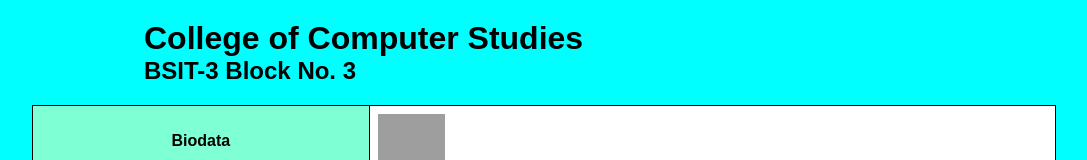
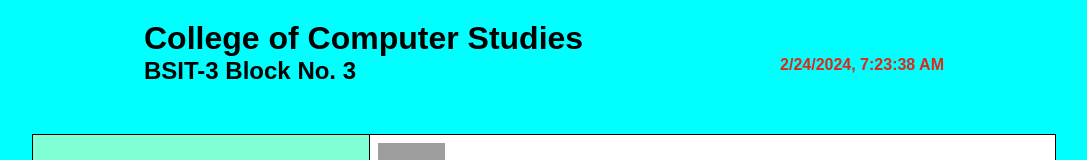
Before and after one commit to jequinz-09/GitSecondActivity, a plain HTML site: page index.html in a window 1280 px wide. Shown: the top 160 px of the page, without its empty margins (96-1183 px from the left). Drawn offline with Linux system fonts and the light colour scheme; grey boxes are pictures that could not be loaded.

Commit message:
Add 2 Features

```diff
--- a/index.html
+++ b/index.html
@@ -14,6 +14,9 @@
             <h1>College of Computer Studies</h1>
             <h2>BSIT-3 Block No. 3</h2>
         </div>
+        <div class="date-time-container">
+            <p id="currentDateTime"></p> <!-- Date and time displayed here -->
+          </div>
     </div>
 
     <div class="container">
@@ -109,6 +112,8 @@
           Your browser does not support the audio tag.
         </audio>
       </div>
+
+      <script src="script.js"></script>
 </body>
 
 </html>
--- /dev/null
+++ b/script.js
@@ -0,0 +1,8 @@
+function updateDateTime() {
+    var now = new Date();
+    var dateTimeString = now.toLocaleString("en-US", { hour12: true });
+    document.getElementById("currentDateTime").textContent = dateTimeString;
+  }
+
+  // Update date and time every second
+  setInterval(updateDateTime, 1000);
--- a/style.css
+++ b/style.css
@@ -99,3 +99,18 @@ img {
     border-radius: 8px;
     box-shadow: 0 2px 4px rgba(0, 0, 0, 0.1);
 }
+
+
+.date-time-container {
+    max-width: 800px;
+    /* Adjust as needed */
+    margin: 20px auto;
+    text-align: center;
+}
+
+.date-time-container p {
+    font-size: 16px;
+    color: #de2818;
+    font-weight: bold;
+    margin-bottom: 20px;
+}
```
